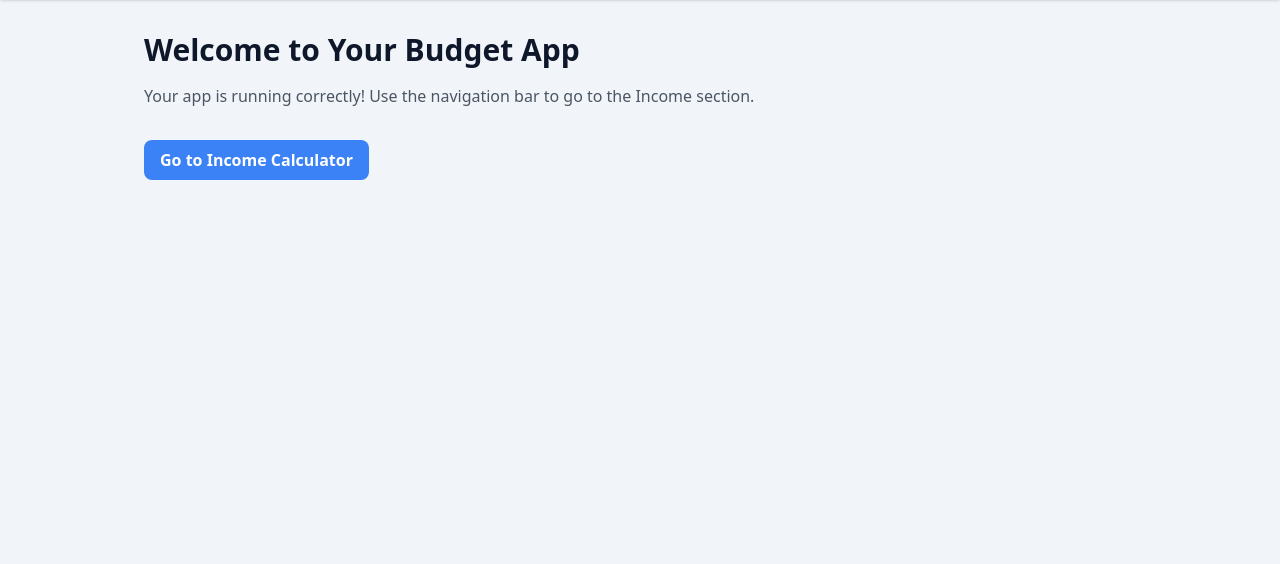
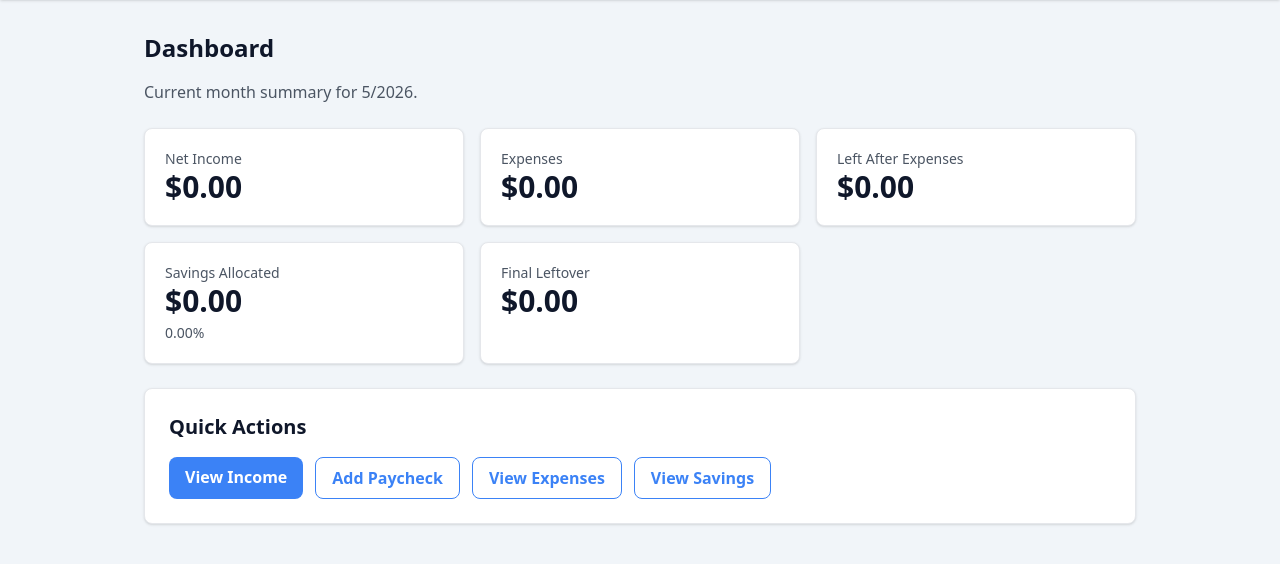
Before and after one commit to garrettsampson/budget_web_application, a Flask app: page / in a window 1280 px wide. Shown: the part 60-624 px from the top of the page. Run offline with Flask 3, Linux system fonts and the light colour scheme; a user stored in the database is signed in; some libraries are stand-ins or nearby versions.

Commit message:
Updated dashboard
dashboard now shows months information. Like the earned, saved, spent

```diff
--- a/budget_app/app.py
+++ b/budget_app/app.py
@@ -200,7 +200,63 @@ def create_app():
     @app.route("/")
     @login_required
     def home():
-        return render_template("dashboard.html")
+        user = get_current_user()
+        today = date.today()
+
+        year = today.year
+        month = today.month
+
+        month_start = date(year, month, 1)
+
+        if month == 12:
+            next_month_start = date(year + 1, 1, 1)
+        else:
+            next_month_start = date(year, month + 1, 1)
+
+        paychecks = (
+            Paycheck.query
+            .filter(
+                Paycheck.user_id == user.id,
+                Paycheck.pay_date >= month_start,
+                Paycheck.pay_date < next_month_start,
+            )
+            .all()
+        )
+
+        total_income = sum(p.net_amount for p in paychecks)
+
+        expenses = (
+            Expense.query
+            .filter_by(user_id=user.id, year=year, month=month, is_active=True)
+            .all()
+        )
+
+        total_expenses = sum(e.cost for e in expenses)
+
+        money_left_after_expenses = total_income - total_expenses
+
+        savings_allocations = (
+            SavingsAllocation.query
+            .filter_by(user_id=user.id, year=year, month=month, is_active=True)
+            .all()
+        )
+
+        total_savings_percent = sum(s.percent for s in savings_allocations)
+        total_savings_amount = money_left_after_expenses * (total_savings_percent / 100.0)
+
+        final_leftover = money_left_after_expenses - total_savings_amount
+
+        return render_template(
+            "dashboard.html",
+            year=year,
+            month=month,
+            total_income=total_income,
+            total_expenses=total_expenses,
+            money_left_after_expenses=money_left_after_expenses,
+            total_savings_percent=total_savings_percent,
+            total_savings_amount=total_savings_amount,
+            final_leftover=final_leftover,
+        )
 
     # ==================================================================
     # ROUTE: Weekly Income Form
--- a/budget_app/templates/dashboard.html
+++ b/budget_app/templates/dashboard.html
@@ -1,90 +1,100 @@
-{#
-  dashboard.html
-
-  This template represents the "Home" or "Dashboard" page of your app.
-  It appears when the user visits the root URL:
-
-        http://127.0.0.1:5000/
-
-  This file uses Jinja templating syntax (the templating system Flask uses).
-#}
-
-{#
-  EXTENDING base.html
-  -------------------
-  This tells Flask/Jinja:
-      "Use base.html as the master layout for this page."
-
-  base.html includes the:
-  - <html> structure
-  - <head> section
-  - navigation bar (your main menu)
-  - global Tailwind styling
-  - wrapper for content
-
-  Any page that extends base.html only needs to define the content
-  that goes inside the `{% block content %}` section.
-#}
 {% extends "base.html" %}
-
-{#
-  The "content" block:
-  --------------------
-  This block REPLACES the placeholder block inside base.html.
-
-  In base.html, you likely have something like:
-
-      {% block content %}{% endblock %}
-
-  Everything between {% block content %} and {% endblock %} here will appear
-  *inside* that area.
-
-  This keeps your layout consistent across pages (single-page layout).
-#}
 {% block content %}
 
-<!--
-  MAIN PAGE HEADING
-  -----------------
-  Tailwind classes used:
-    text-3xl -> Makes the text very large
-    font-bold -> Makes it bold
-    mb-4 -> Adds margin bottom of size 4 for spacing
--->
-<h1 class="text-3xl font-bold mb-4" style="color: var(--color-text);">Welcome to Your Budget App</h1>
+<h2 class="text-2xl font-bold mb-4" style="color: var(--color-text);">
+  Dashboard
+</h2>
 
-<!--
-  BASIC PAGE DESCRIPTION
-  ----------------------
-  This lets the user know the app is running and gives guidance.
-  text-gray-700 -> Slightly gray text (less harsh than pure black)
--->
-<p class="mb-4" style="color: var(--color-text-secondary);">
-  Your app is running correctly! Use the navigation bar to go to the Income section.
+<p class="mb-6" style="color: var(--color-text-secondary);">
+  Current month summary for {{ month }}/{{ year }}.
 </p>
 
-<!--
-  LINK TO INCOME CALCULATOR
-  --------------------------
-  This <a> tag functions like a button.
+<div class="grid grid-cols-1 sm:grid-cols-2 lg:grid-cols-3 gap-4 mb-6">
 
-  Tailwind classes:
-    inline-block     -> Makes the element block-like but inline with text flow
-    mt-4             -> Top margin for spacing
-    bg-blue-600      -> Blue background (primary color)
-    hover:bg-blue-700 -> Darker blue on hover (interactive feedback)
-    text-white       -> White text color
-    px-4, py-2       -> Padding (horizontal/vertical)
-    rounded          -> Rounded corners
+  <div class="shadow rounded-lg p-5"
+       style="background-color: var(--color-card-bg); border: 1px solid var(--color-border);">
+    <div class="text-sm" style="color: var(--color-text-secondary);">
+      Net Income
+    </div>
+    <div class="text-3xl font-bold" style="color: var(--color-text);">
+      ${{ "%.2f"|format(total_income) }}
+    </div>
+  </div>
 
-  Clicking this will send the user to the route: /income
--->
-  <!-- BUTTON: GO TO INCOME CALCULATOR -->
-<a
-  href="{{ url_for('income_form') }}"
-  class="btn-primary inline-block mt-4"
->
-  Go to Income Calculator
-</a>
+  <div class="shadow rounded-lg p-5"
+       style="background-color: var(--color-card-bg); border: 1px solid var(--color-border);">
+    <div class="text-sm" style="color: var(--color-text-secondary);">
+      Expenses
+    </div>
+    <div class="text-3xl font-bold" style="color: var(--color-text);">
+      ${{ "%.2f"|format(total_expenses) }}
+    </div>
+  </div>
+
+  <div class="shadow rounded-lg p-5"
+       style="background-color: var(--color-card-bg); border: 1px solid var(--color-border);">
+    <div class="text-sm" style="color: var(--color-text-secondary);">
+      Left After Expenses
+    </div>
+    <div class="text-3xl font-bold" style="color: var(--color-text);">
+      ${{ "%.2f"|format(money_left_after_expenses) }}
+    </div>
+  </div>
+
+  <div class="shadow rounded-lg p-5"
+       style="background-color: var(--color-card-bg); border: 1px solid var(--color-border);">
+    <div class="text-sm" style="color: var(--color-text-secondary);">
+      Savings Allocated
+    </div>
+    <div class="text-3xl font-bold" style="color: var(--color-text);">
+      ${{ "%.2f"|format(total_savings_amount) }}
+    </div>
+    <div class="text-sm mt-1" style="color: var(--color-text-secondary);">
+      {{ "%.2f"|format(total_savings_percent) }}%
+    </div>
+  </div>
+
+  <div class="shadow rounded-lg p-5"
+       style="background-color: var(--color-card-bg); border: 1px solid var(--color-border);">
+    <div class="text-sm" style="color: var(--color-text-secondary);">
+      Final Leftover
+    </div>
+    <div class="text-3xl font-bold" style="color: var(--color-text);">
+      ${{ "%.2f"|format(final_leftover) }}
+    </div>
+  </div>
+
+</div>
+
+<div class="shadow rounded-lg p-6"
+     style="background-color: var(--color-card-bg); border: 1px solid var(--color-border);">
+
+  <h3 class="text-xl font-semibold mb-4" style="color: var(--color-text);">
+    Quick Actions
+  </h3>
+
+  <div class="flex flex-wrap gap-3">
+    <a href="{{ url_for('income_month_view', year=year, month=month) }}"
+       class="btn-primary inline-block">
+      View Income
+    </a>
+
+    <a href="{{ url_for('income_form') }}"
+       class="btn-secondary inline-block">
+      Add Paycheck
+    </a>
+
+    <a href="{{ url_for('expenses_month_view', year=year, month=month) }}"
+       class="btn-secondary inline-block">
+      View Expenses
+    </a>
+
+    <a href="{{ url_for('savings_month_view', year=year, month=month) }}"
+       class="btn-secondary inline-block">
+      View Savings
+    </a>
+  </div>
+
+</div>
 
 {% endblock %}
```
Also changed, not shown: budget_app/instance/budget.db.
